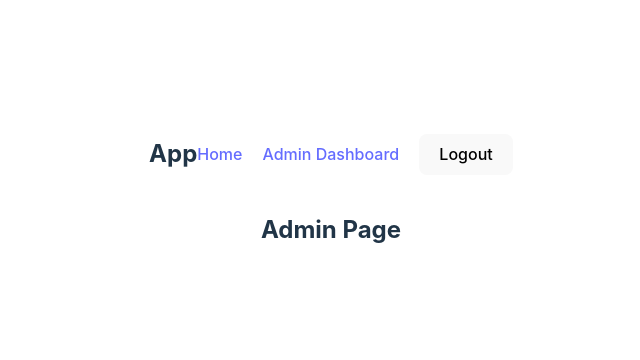
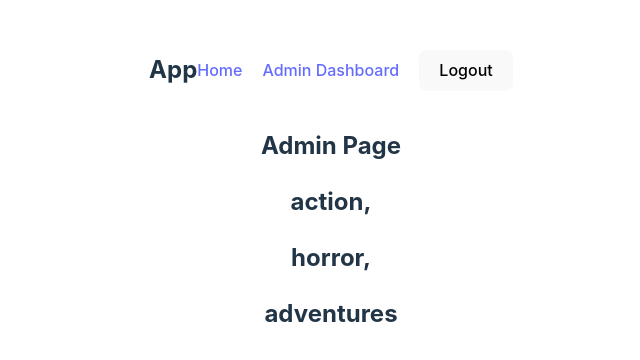
Before and after one commit to stanislavbogdanoff/rtk-frontend-d2, a React (Vite) app: page /admin in a window 1280 px wide. Shown: the part 208-568 px from the top of the page, without its empty margins (309-949 px from the left). Built offline with nearby package versions, Linux system fonts and the light colour scheme; sample sign-in values are in the browser's storage.

Commit message:
new list components

```diff
--- /dev/null
+++ b/src/components/GenresList.jsx
@@ -0,0 +1,18 @@
+import React from "react";
+
+const GenresList = ({ genres }) => {
+  return (
+    <div>
+      {genres?.map((genre, index) => {
+        return (
+          <h2 key={genre}>
+            {genre}
+            {index === genres?.length - 1 ? "" : ", "}
+          </h2>
+        );
+      })}
+    </div>
+  );
+};
+
+export default GenresList;
--- /dev/null
+++ b/src/components/UsersList.jsx
@@ -0,0 +1,25 @@
+import React from "react";
+
+const UsersList = ({ usersData, userIsDeleting, deleteUser }) => {
+  return (
+    <div className="users-box">
+      {usersData?.map((user) => {
+        return (
+          <div key={user._id} className="user-card">
+            <h3>{user.name}</h3>
+            <p>{user.age}</p>
+            <p>{user.jobTitle}</p>
+            <button
+              onClick={() => deleteUser(user._id)}
+              disabled={userIsDeleting}
+            >
+              X
+            </button>
+          </div>
+        );
+      })}
+    </div>
+  );
+};
+
+export default UsersList;
--- a/src/pages/AdminPage.jsx
+++ b/src/pages/AdminPage.jsx
@@ -1,17 +1,19 @@
 import React from "react";
 import { useUser } from "../hooks/useUser";
 import { useAccess } from "../hooks/useAccess";
+import GenresList from "../components/GenresList";
 
 const AdminPage = () => {
   useAccess();
 
-  // const user = useUser();
+  const genres = ["action", "horror", "adventures"];
 
-  // if (!user) {
-  //   return <h1 className="alert">!!!ACCESS RESTRICTED!!!</h1>;
-  // }
-
-  return <h2>Admin Page</h2>;
+  return (
+    <>
+      <h2>Admin Page</h2>
+      <GenresList genres={genres} />
+    </>
+  );
 };
 
 export default AdminPage;
--- a/src/pages/HomePage.jsx
+++ b/src/pages/HomePage.jsx
@@ -7,6 +7,7 @@ import {
 } from "../redux/api/usersApi";
 import { useUser } from "../hooks/useUser";
 import ProductForm from "../components/ProductForm";
+import UsersList from "../components/UsersList";
 
 const HomePage = () => {
   const [userData, setUserData] = useState({
@@ -100,23 +101,11 @@ const HomePage = () => {
         </button>
       </div>
 
-      <div className="users-box">
-        {usersData?.map((user) => {
-          return (
-            <div key={user._id} className="user-card">
-              <h3>{user.name}</h3>
-              <p>{user.age}</p>
-              <p>{user.jobTitle}</p>
-              <button
-                onClick={() => deleteUser(user._id)}
-                disabled={userIsDeleting}
-              >
-                X
-              </button>
-            </div>
-          );
-        })}
-      </div>
+      <UsersList
+        usersData={usersData}
+        userIsDeleting={userIsDeleting}
+        deleteUser={deleteUser}
+      />
     </>
   );
 };
```
